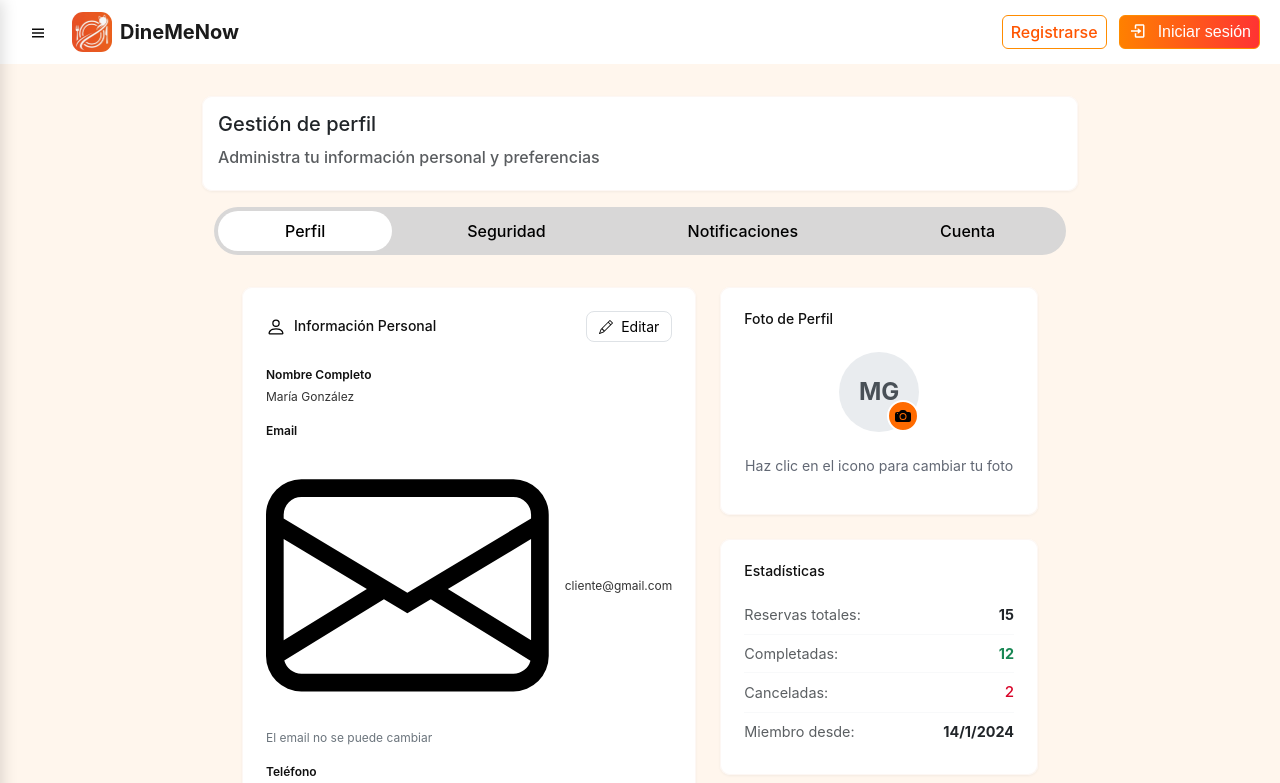
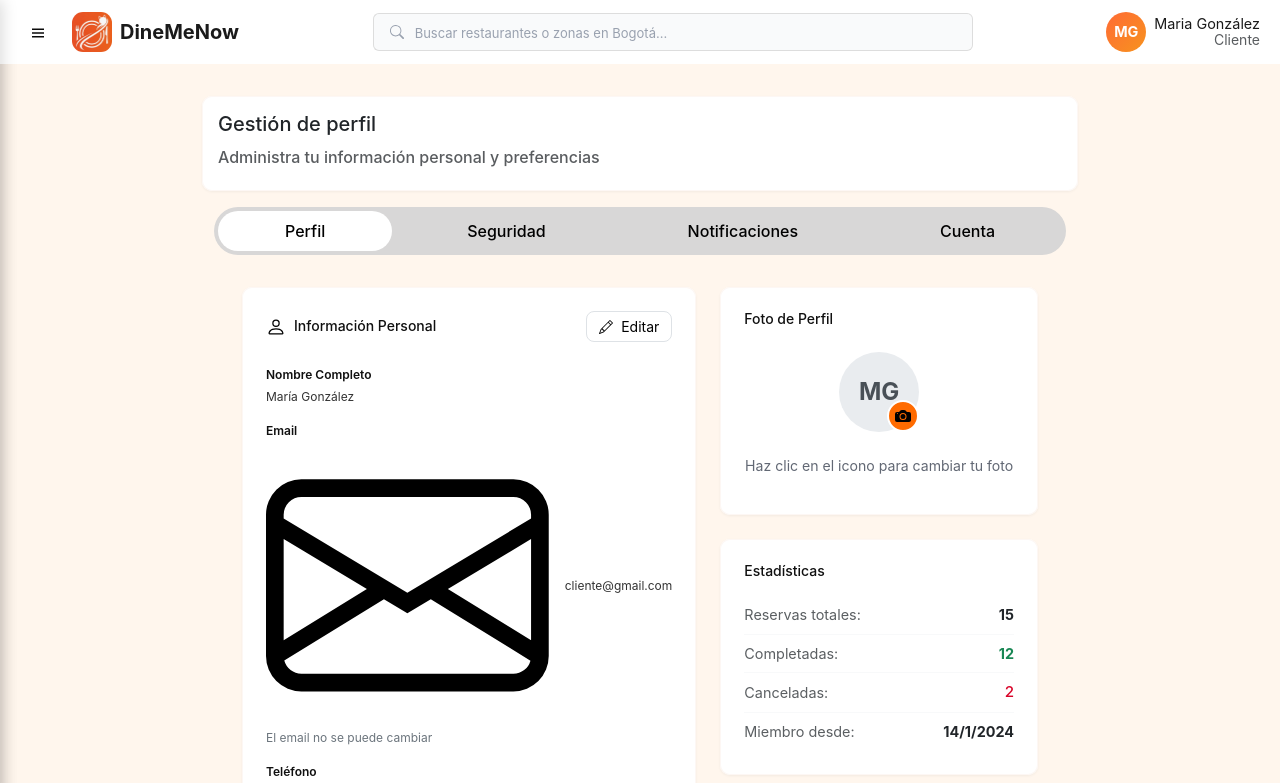
Before and after one commit to RonaldoBarragan/DineMeNow-Frontend, a React (Vite) app: page /cliente/perfil in a window 1280 px wide. Shown: the top 783 px of the page. Built offline with nearby package versions, Linux system fonts and the light colour scheme.

Commit message:
Cambio de header, dependiendo de la pagina
Se agrega la condicion para que cambie el estado-propiedad del header.

```diff
--- a/src/pages/GestionPerfilCliente.jsx
+++ b/src/pages/GestionPerfilCliente.jsx
@@ -1,9 +1,17 @@
+import Header from "../components/comHomePage/Header";
 import { Container } from "react-bootstrap"
 import HeadSectionGP from "../components/comGestionPerfilCliente/headSectionGP";
 import NavSectionGPestionPerfil from "../components/comGestionPerfilCliente/Nav-Secciones";
 
 export default function GestionPerfilCliente() {
+
     return (
+        <>
+        <Header
+        viewMode="results"
+        userName="Maria González"
+        />
+
         <Container className="container py-5 container-cards">
         <div className='mt-5'>
             <HeadSectionGP></HeadSectionGP>
@@ -13,5 +21,6 @@ export default function GestionPerfilCliente() {
 
         </div>
         </Container>
+        </>
     )
 }
```
